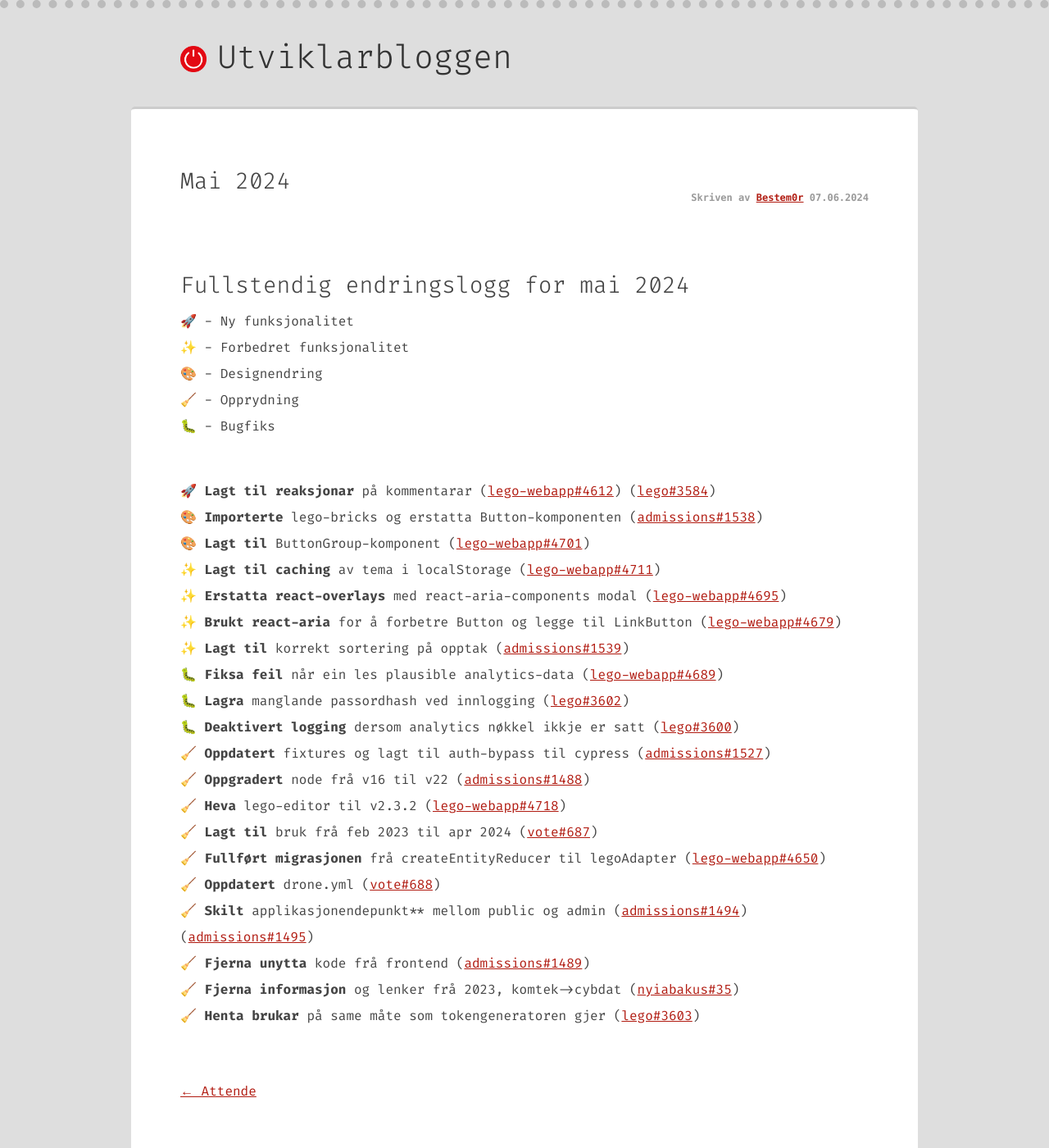
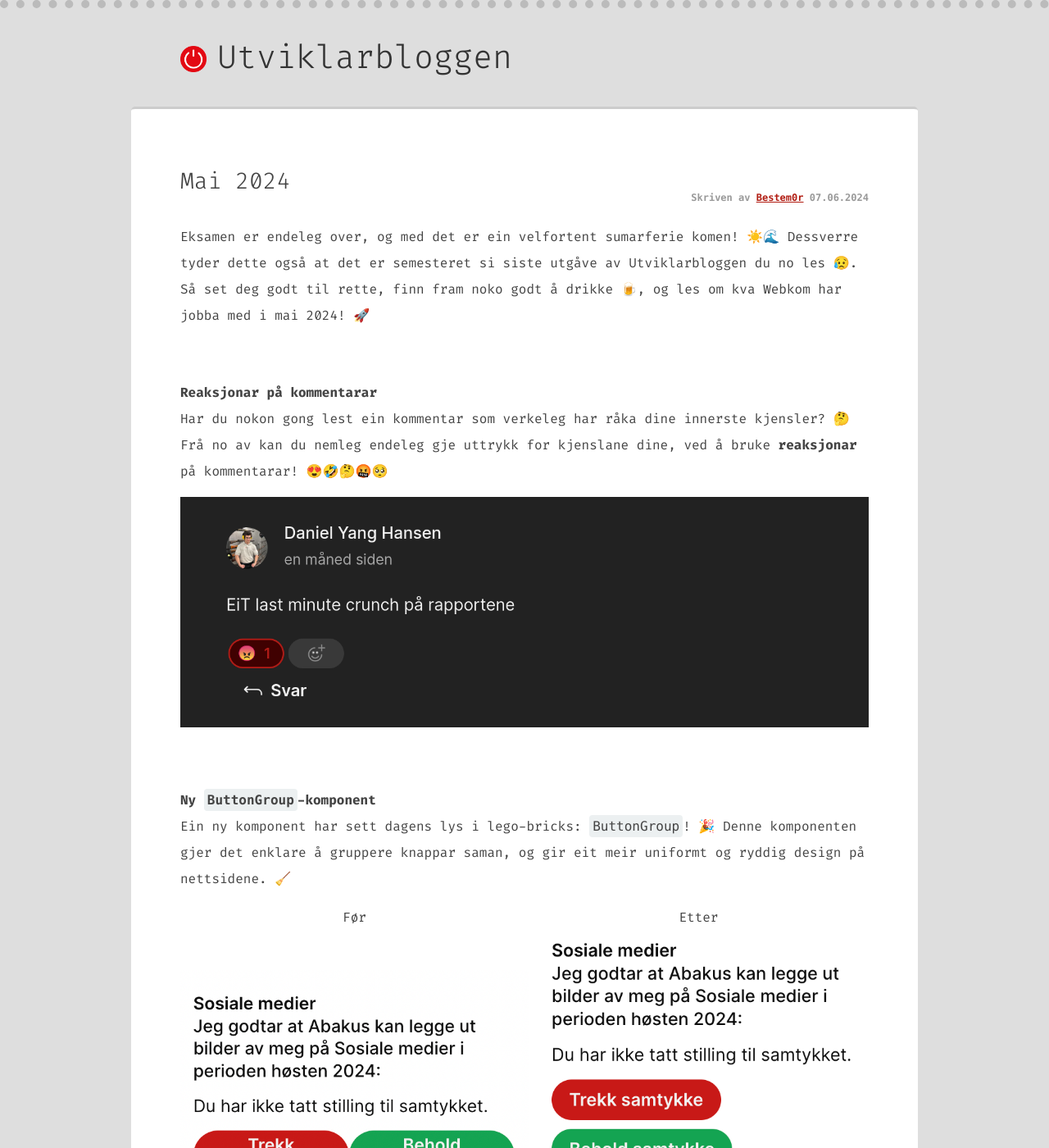
Before and after one commit to webkom/webkom.github.io, a Jekyll site: the page built from _posts/2024-06-07-mai.md, in a window 1280 px wide and 1400 px high. Shown: the whole window at 82% size. Built offline with Jekyll 4.4.1, drawn with Linux system fonts in a browser that asks for light colours; nearby versions of some CDN libraries; comment, search, counter and statistics services are not loaded; some of the changed text lies outside the part shown.

Commit message:
Add post content

```diff
--- a/_posts/2024-06-07-mai.md
+++ b/_posts/2024-06-07-mai.md
@@ -3,6 +3,33 @@ layout: post
 title: Mai 2024
 author: Bestem0r
 ---
+
+Eksamen er endeleg over, og med det er ein velfortent sumarferie komen! ☀️🌊 Dessverre tyder dette også at det er semesteret si siste utgåve av Utviklarbloggen du no les 😥. Så set deg godt til rette, finn fram noko godt å drikke 🍺, og les om kva Webkom har jobba med i mai 2024! 🚀
+
+<br>
+## Reaksjonar på kommentarar
+
+Har du nokon gong lest ein kommentar som verkeleg har råka dine innerste kjensler? 🤔 Frå no av kan du nemleg endeleg gje uttrykk for kjenslane dine, ved å bruke **reaksjonar** på kommentarar! 😍🤣🤔🤬🥺
+
+![Reaksjonar](/images/posts/2024-06-07-reactions.png)
+
+<br>
+## Ny `ButtonGroup`-komponent
+
+Ein ny komponent har sett dagens lys i lego-bricks: `ButtonGroup`! 🎉 Denne komponenten gjer det enklare å gruppere knappar saman, og gir eit meir uniformt og ryddig design på nettsidene. 🧹
+
+| Før                                                         | Etter                                                     |
+|-------------------------------------------------------------|-----------------------------------------------------------|
+| ![Before](/images/posts/2024-06-07-button-group-before.png) | ![After](/images/posts/2024-06-07-button-group-after.png) |
+
+<br>
+## Finare knappar
+
+For å gjere nettsidene våre endå finare, har me i det siste jobba litt med å forbetre diverse knappar. Dette har me mellom anna gjort ved å nytte `react-aria` til å forbetre navigeringa og hover-effektane på knappane våre. 🎨
+
+| Før | Etter |
+| --- | --- |
+| ![Before](/images/posts/2024-06-07-buttons-before.png) | ![After](/images/posts/2024-06-07-buttons-after.png) |
 
 <br>
 # Fullstendig endringslogg for mai 2024
@@ -17,9 +44,9 @@ author: Bestem0r
 - 🚀 **Lagt til reaksjonar** på kommentarar ([lego-webapp#4612](https://github.com/webkom/lego-webapp/pull/4612)) ([lego#3584](https://github.com/webkom/lego/pull/3584))
 - 🎨 **Importerte** lego-bricks og erstatta Button-komponenten ([admissions#1538](https://github.com/webkom/admissions/pull/1538))
 - 🎨 **Lagt til** ButtonGroup-komponent ([lego-webapp#4701](https://github.com/webkom/lego-webapp/pull/4701))
+- 🎨 **Erstatta react-overlays** med react-aria-components modal ([lego-webapp#4695](https://github.com/webkom/lego-webapp/pull/4695))
+- 🎨 **Brukt react-aria** for å forbetre Button og LinkButton ([lego-webapp#4679](https://github.com/webkom/lego-webapp/pull/4679))
 - ✨ **Lagt til caching** av tema i localStorage ([lego-webapp#4711](https://github.com/webkom/lego-webapp/pull/4711))
-- ✨ **Erstatta react-overlays** med react-aria-components modal ([lego-webapp#4695](https://github.com/webkom/lego-webapp/pull/4695))
-- ✨ **Brukt react-aria** for å forbetre Button og legge til LinkButton ([lego-webapp#4679](https://github.com/webkom/lego-webapp/pull/4679))
 - ✨ **Lagt til** korrekt sortering på opptak ([admissions#1539](https://github.com/webkom/admissions/pull/1539))
 - 🐛 **Fiksa feil** når ein les plausible analytics-data ([lego-webapp#4689](https://github.com/webkom/lego-webapp/pull/4689))
 - 🐛 **Lagra** manglande passordhash ved innlogging ([lego#3602](https://github.com/webkom/lego/pull/3602))
```
Also changed, not shown: images/posts/2024-06-07-button-group-after.png (added), images/posts/2024-06-07-button-group-before.png (added), images/posts/2024-06-07-buttons-after.png (added), images/posts/2024-06-07-buttons-before.png (added), images/posts/2024-06-07-reactions.png (added).
